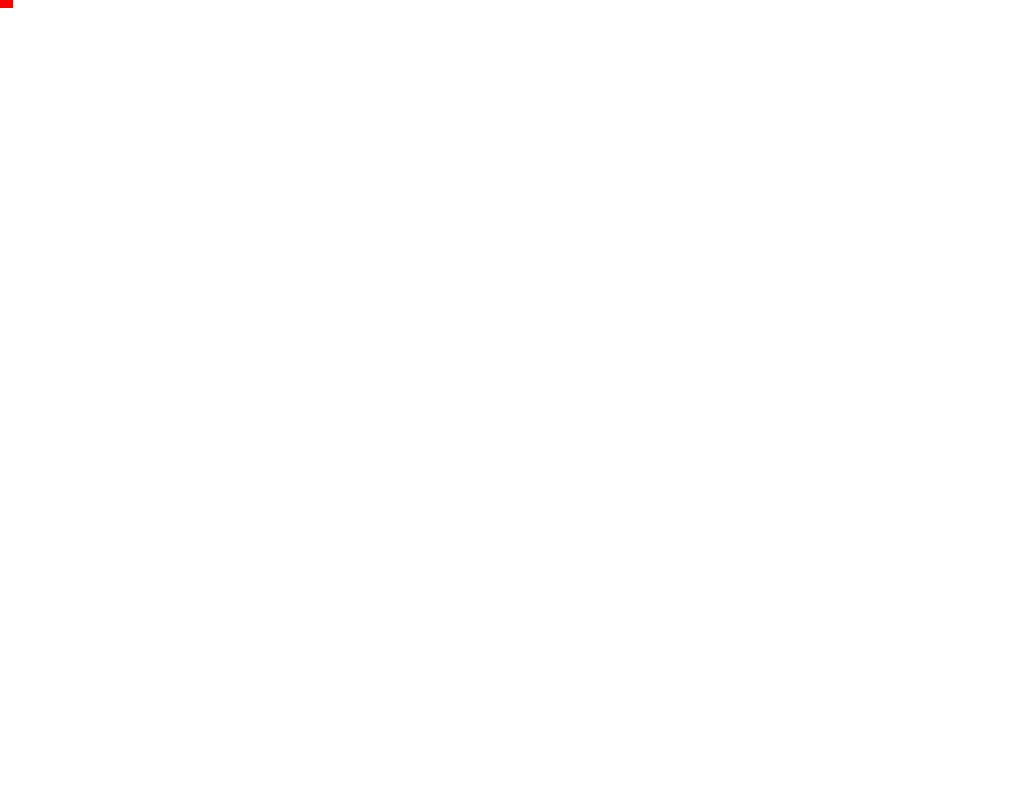
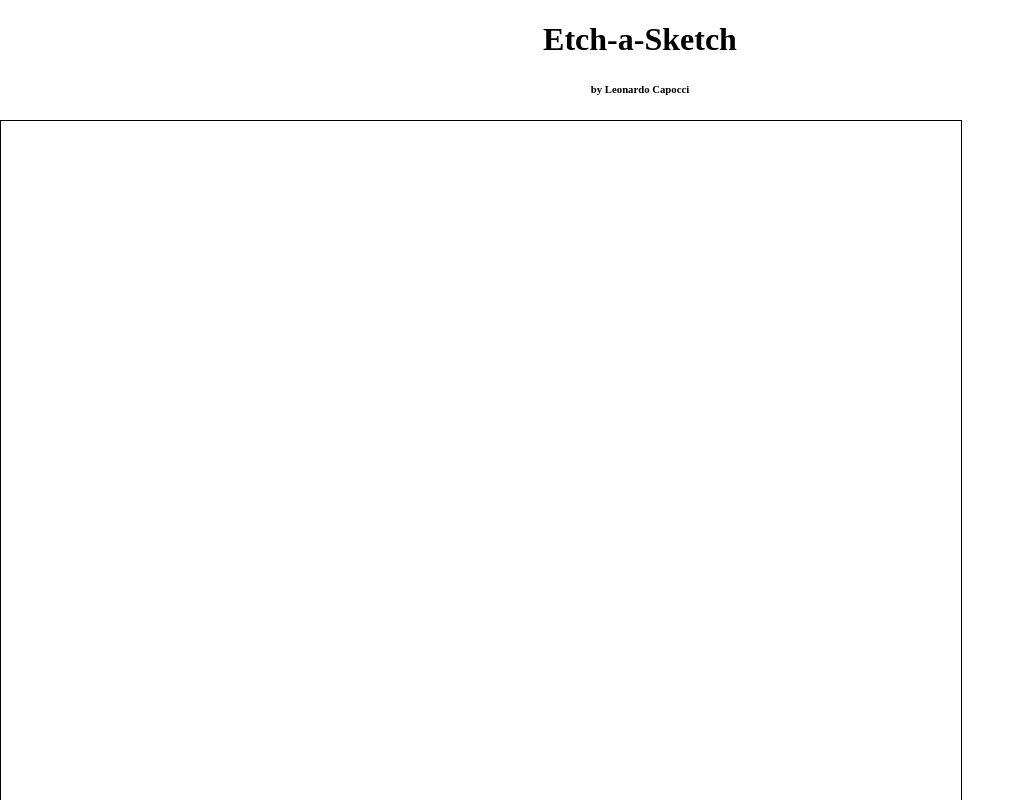
Before and after one commit to LeonardoCapocci/etch-a-sketch, a plain HTML site: page index.html in a window 1280 px wide. Shown: the whole page, without its empty margins (0-1025 px from the left). Drawn offline with Linux system fonts and the light colour scheme.

Commit message:
added some style and a header

```diff
--- a/index.html
+++ b/index.html
@@ -8,6 +8,10 @@
   <link rel="stylesheet" href="style.css">
 </head>
 <body>
+  <div class="header">
+    <h1>Etch-a-Sketch</h1>
+    <h6>by Leonardo Capocci</h6>
+  </div>
   <div id="container"></div>
 </body>
 </html>
--- a/style.css
+++ b/style.css
@@ -5,11 +5,17 @@ html, body {
     overflow: hidden; /* Prevent scrollbars if content overflows */
   }
 
+.header {
+    text-align: center;
+}
+
 #container {
     display: flex;
     flex-direction: column;
-    height: 100%;
-    align-items: stretch;
+    height: 960px;
+    width: 960px;
+    align-items: stretch; /* not sure if needed */
+    border: 1px solid black;
 }
 
 .row {
```
